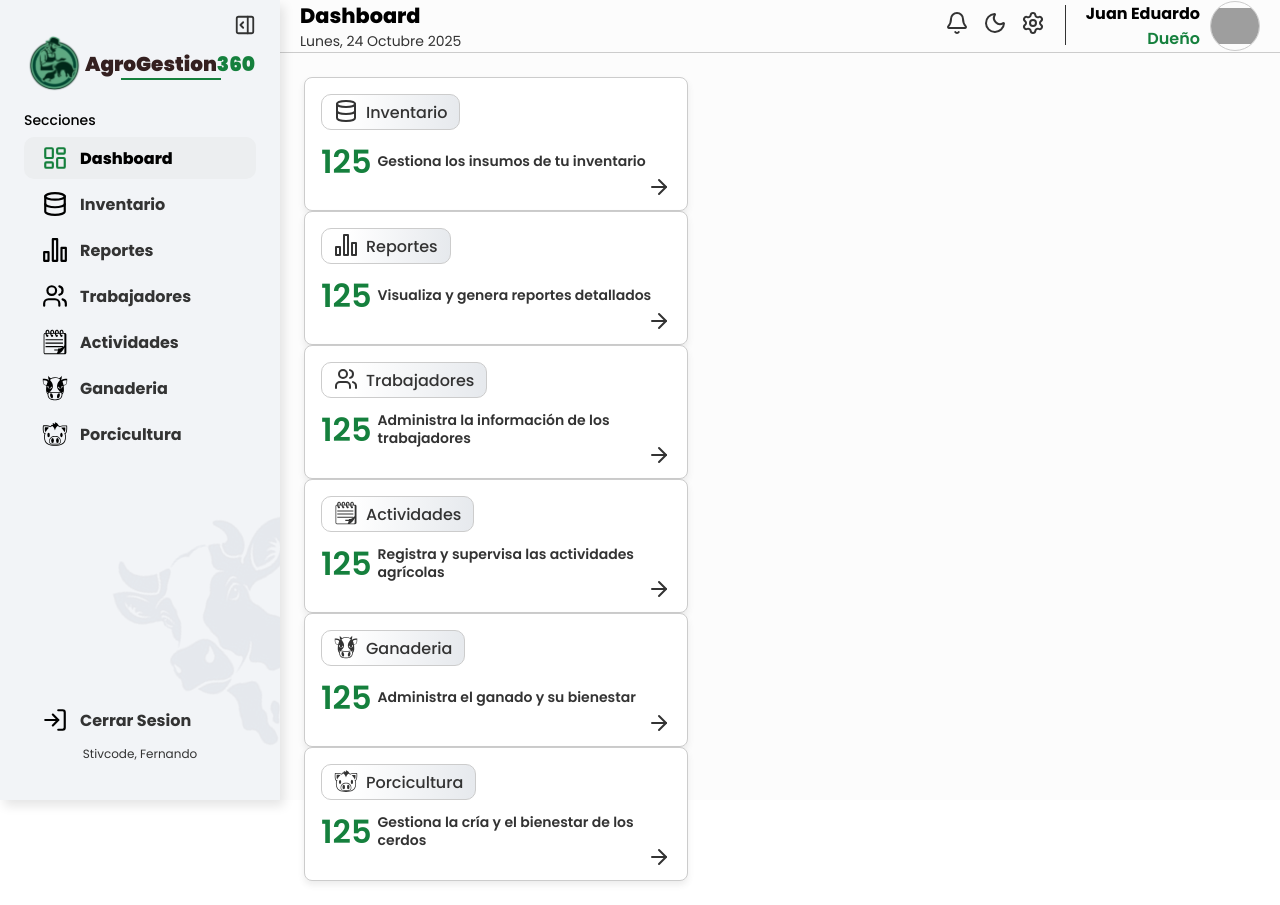
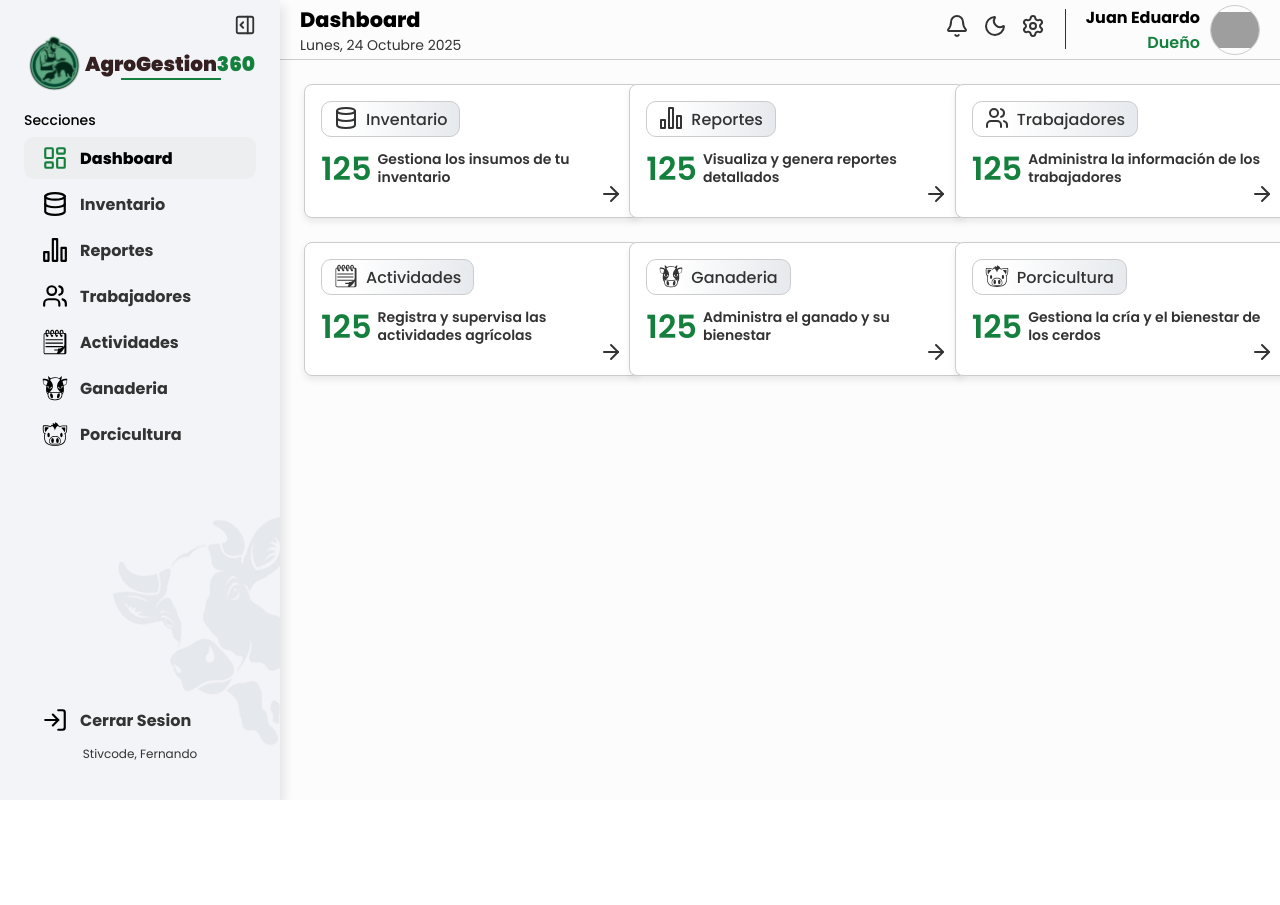
Before and after one commit to stivcode21/AgroGestion360-SENA, a React (Vite) app in the folder Frontend/: page /dashboard in a window 1280 px wide. After the commit the page ends 800 px from the top, so only its background shows below. Built offline with nearby package versions, Linux system fonts and the light colour scheme; grey boxes are pictures that could not be loaded.

Commit message:
style: add display grid to class content

```diff
--- a/Frontend/src/pages/dashboard/Dashboard.module.css
+++ b/Frontend/src/pages/dashboard/Dashboard.module.css
@@ -3,6 +3,14 @@
   flex-direction: column;
   gap: 0.75rem;
   padding: 1.5rem;
+}
+
+.content {
+  margin: auto;
+  display: grid;
+  grid-template-columns: repeat(3, minmax(0, 1fr));
+  grid-template-rows: repeat(2, minmax(0, 1fr));
+  gap: 1.5rem;
 }
 
 .title {
```
